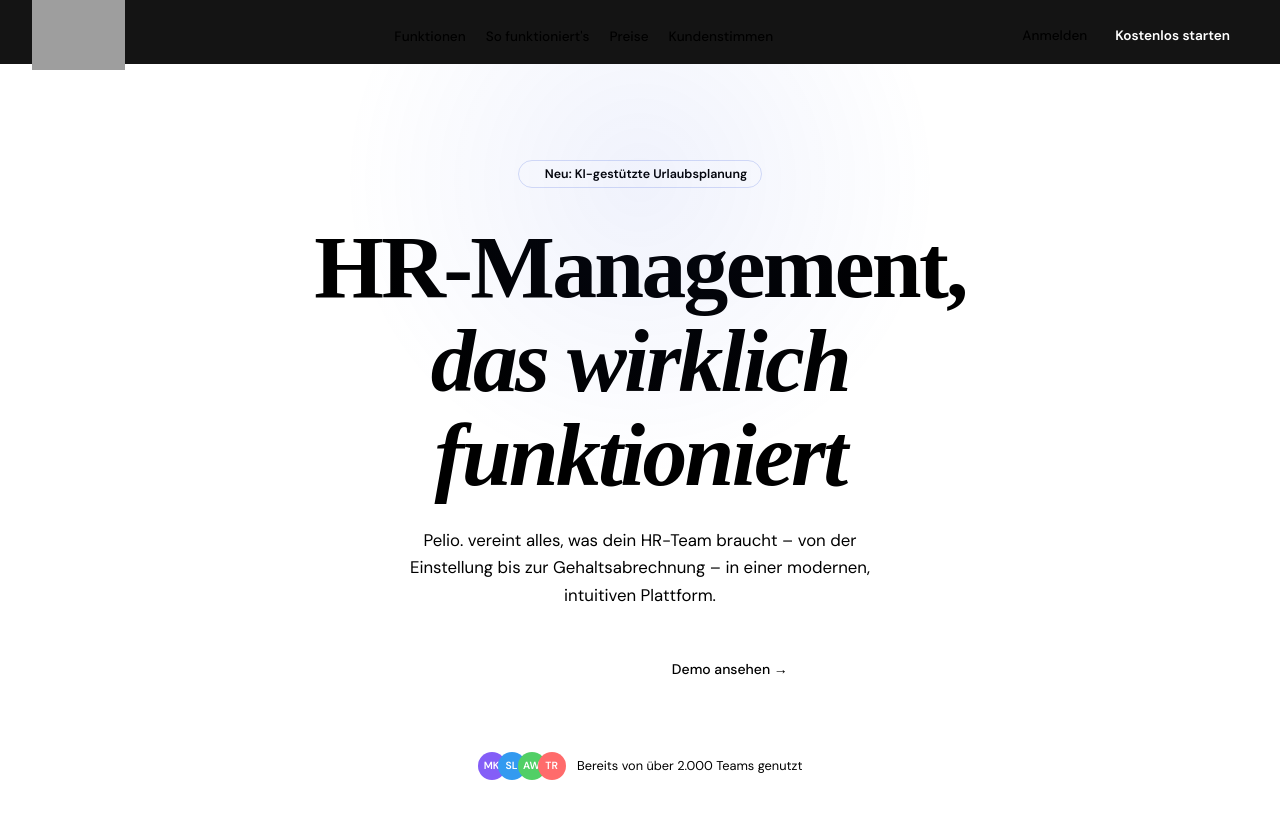
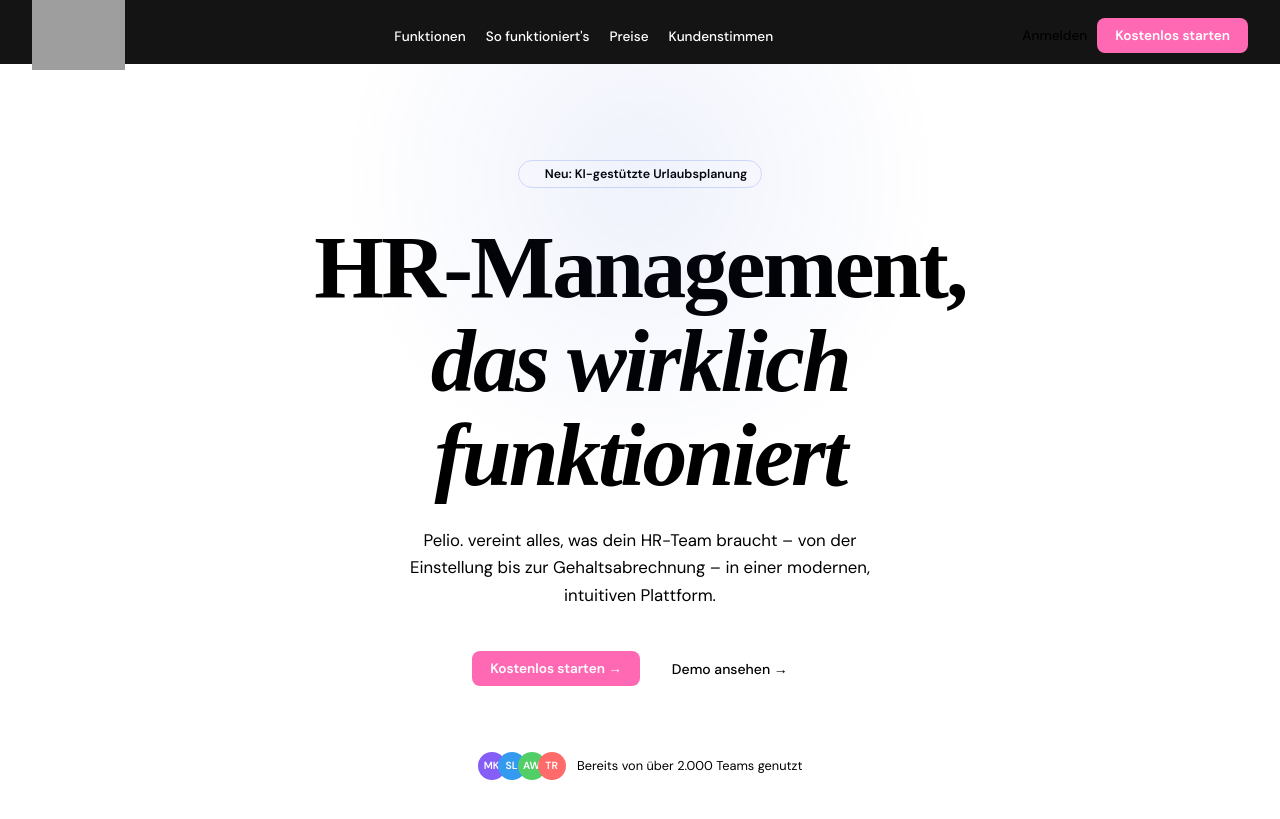
Before and after one commit to guerkankaraduman-prog/hrplatform, a Jekyll site: the page index.html, which Jekyll copies as it is, in a window 1280 px wide and 900 px high. Shown: the top 819 px of the window. Built offline with Jekyll 4.4.1, drawn with Linux system fonts in a browser that asks for light colours; some web fonts are replaced; grey boxes are pictures that could not be loaded.

Commit message:
Update index.html

```diff
--- a/index.html
+++ b/index.html
@@ -70,7 +70,7 @@
   text-decoration: none;
   font-size: 0.85rem;
   font-weight: 500;
-  color: var(--ink-soft);
+  color: #ffffff;
   transition: color 0.2s;
   white-space: nowrap;
 }
@@ -101,7 +101,7 @@
   display: inline-flex;
   align-items: center;
   gap: 6px;
-  background: var(--blue);
+  background: #ff69b4;
   color: #fff;
   font-size: 0.85rem;
   font-weight: 600;
@@ -665,6 +665,7 @@
   <section class="hero">
     <div class="hero-badge"><span></span> Neu: KI-gestützte Urlaubsplanung</div>
     <h1 class="hero-headline">
+     <color: #e91e8c;>
       HR-Management,<br><em>das wirklich funktioniert</em>
     </h1>
     <p class="hero-sub">
```
